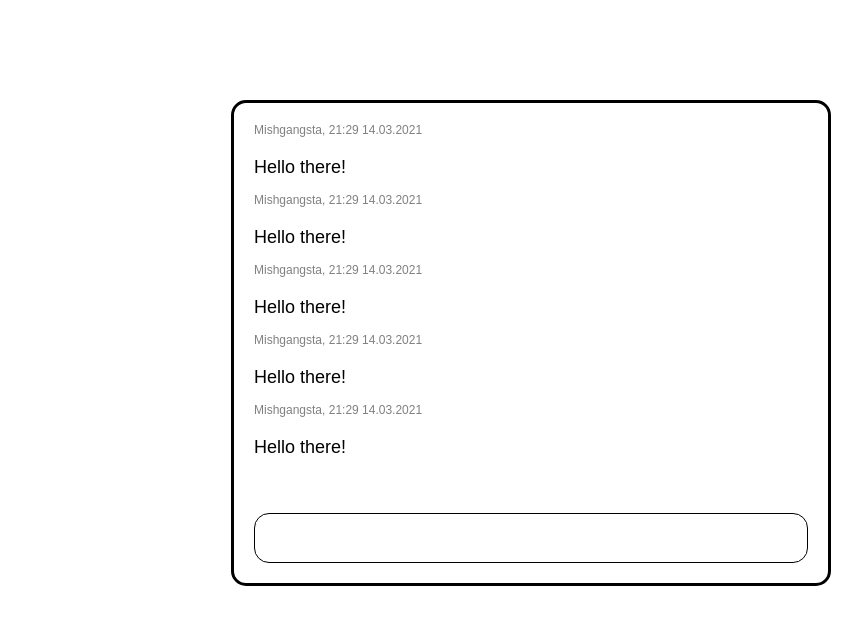
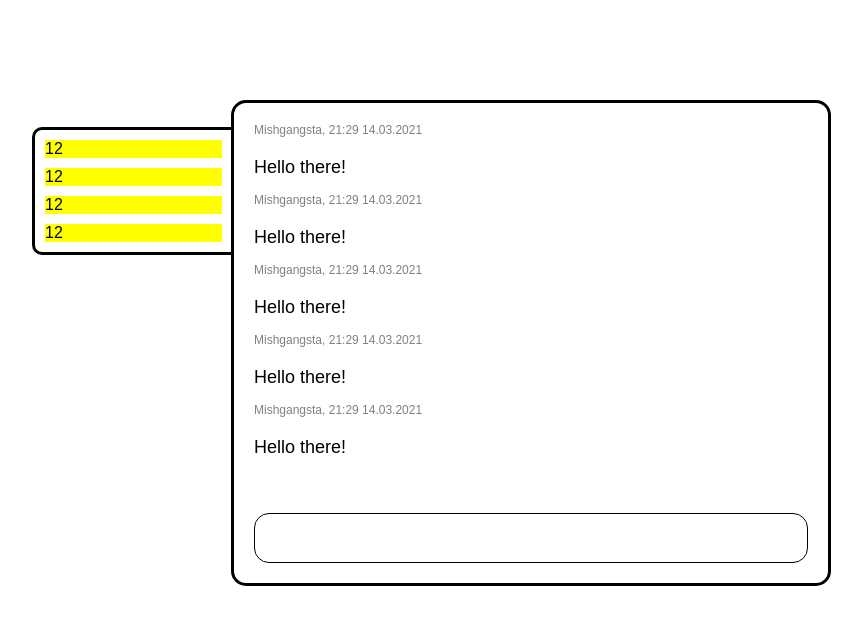
Before and after one commit to Antyfeev96/AHJ-sse-ws-frontend, a website built with webpack: page index.html in a window 1280 px wide. Shown: the whole page, without its empty margins (109-971 px from the left). Built offline with nearby package versions, Linux system fonts and the light colour scheme.

Commit message:
Members container added

```diff
--- a/index.html
+++ b/index.html
@@ -45,6 +45,24 @@
             </div>
         </div>
         <input type="text" class="chat__input">
+        <div class="chat__members">
+            <div class="chat__member">
+                <div class="chat__avatar">1</div>
+                <div class="chat__username">2</div>
+            </div>
+            <div class="chat__member">
+                <div class="chat__avatar">1</div>
+                <div class="chat__username">2</div>
+            </div>
+            <div class="chat__member">
+                <div class="chat__avatar">1</div>
+                <div class="chat__username">2</div>
+            </div>
+            <div class="chat__member">
+                <div class="chat__avatar">1</div>
+                <div class="chat__username">2</div>
+            </div>
+        </div>
     </div>
 </body>
 </html>
--- a/src/css/style.scss
+++ b/src/css/style.scss
@@ -51,6 +51,7 @@ $form-height: 200px;
 }
 
 .chat {
+    position: relative;
     display: flex;
     flex-wrap: wrap;
     width: 600px;
@@ -99,4 +100,27 @@ $form-height: 200px;
             border-width: 3px;
         }
     }
+
+    &__members {
+        position: absolute;
+        width: 200px;
+        height: fit-content;
+        top: 5%;
+        left: -34%;
+        border: 3px solid black;
+        border-right: none;
+        border-top-left-radius: 10px;
+        border-bottom-left-radius: 10px;
+        padding: 10px;
+    }
+
+    &__member {
+        display: flex;
+        align-items: center;
+        background-color: yellow;
+
+        &:nth-child(n + 2) {
+            margin-top: 10px;
+        }
+    }
 }
```
